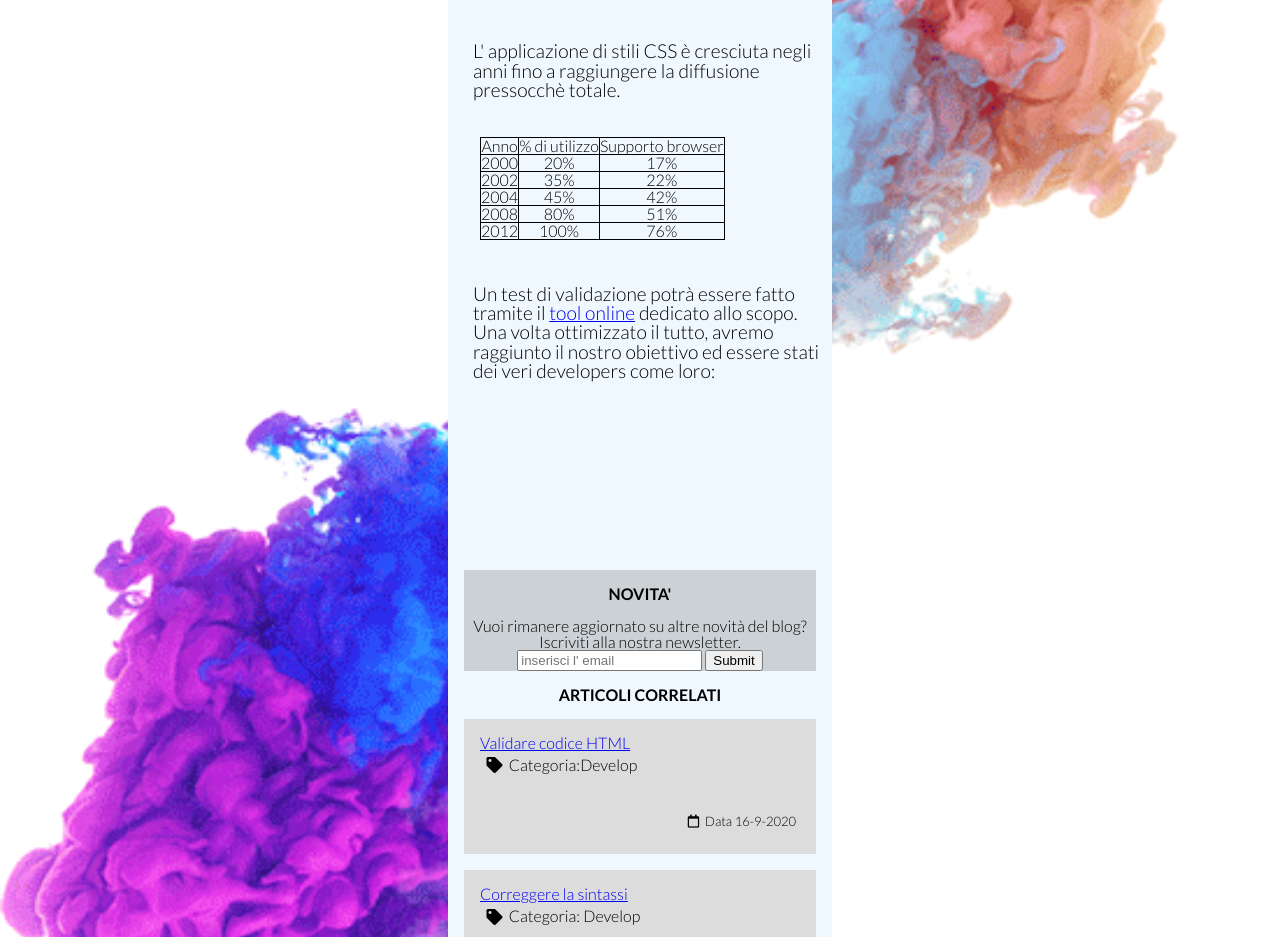
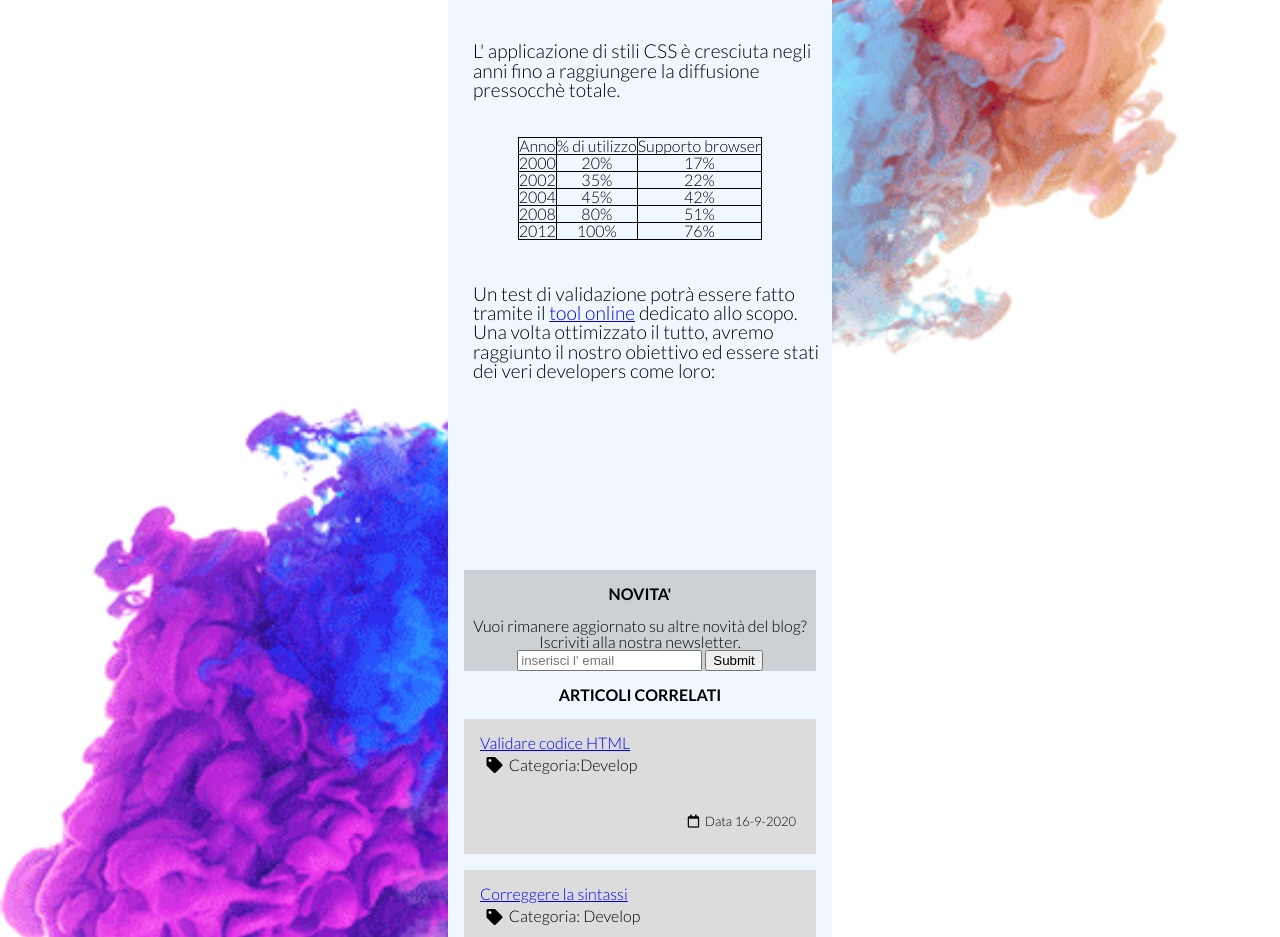
Before and after one commit to xorbun/giorno-4, a plain HTML site: page index.html in a window 1280 px wide. Shown: the part 1041-1978 px from the top of the page. Drawn offline with Linux system fonts and the light colour scheme; grey boxes are pictures that could not be loaded.

Commit message:
table on center

```diff
--- a/assets/component.css
+++ b/assets/component.css
@@ -1,7 +1,6 @@
 
 header
 {
-
    text-align: center;
    margin-left: auto;
    margin-right: auto;
@@ -26,7 +25,6 @@ img
 i
 {
     margin: 2%;
-
 }
 body
 {
@@ -35,7 +33,6 @@ body
     background-image: url(sfondo.png);
     background-size: cover;
     background-attachment: fixed;
-
 }
 main
 {
@@ -91,8 +88,8 @@ table, th, td
 {
     margin-top: 2em;
     border: 1px solid black;
-    margin-left: 2em;
-    margin-right: 5em;
+    margin-left: auto;
+    margin-right: auto;
 }
 .news
 {
```
